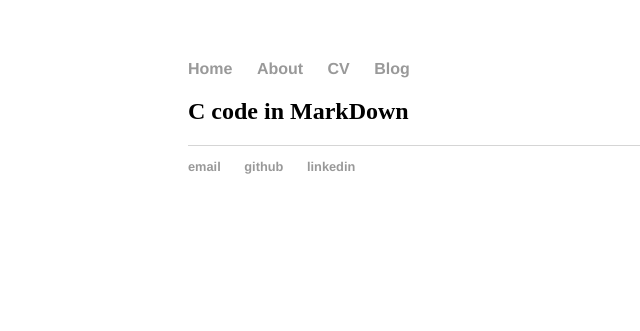
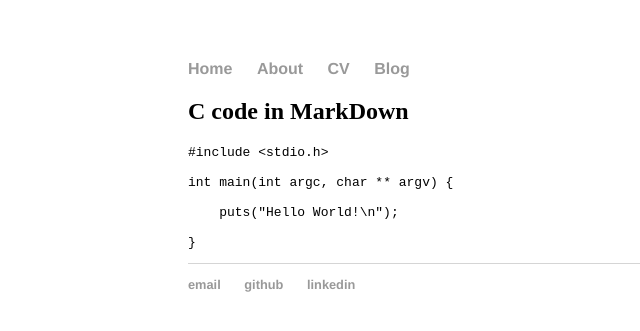
Before and after one commit to aniruddha121500/aniruddha121500.github.io, a Jekyll site: the page built from index.md, in a window 1280 px wide. Shown: the top 331 px of the page, without its empty margins (4-644 px from the left). Built offline with Jekyll 4.4.1, drawn with Linux system fonts in a browser that asks for light colours; our own code applies the rules of GitHub Pages for plain Markdown files.

Commit message:
adding c code to index.md

````diff
--- a/index.md
+++ b/index.md
@@ -1,6 +1,6 @@
 ## C code in MarkDown
 
-<!-- ```c
+```c
 #include <stdio.h>
 
 int main(int argc, char ** argv) {
@@ -8,4 +8,4 @@ int main(int argc, char ** argv) {
     puts("Hello World!\n");
 
 }
-``` -->
+```
````
